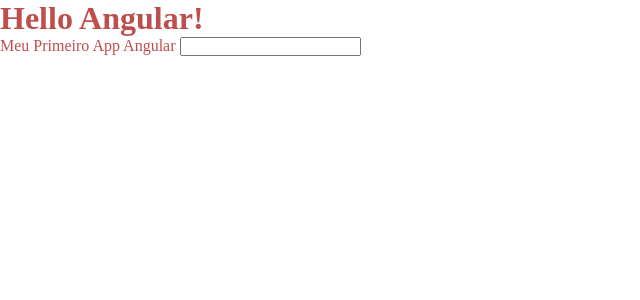
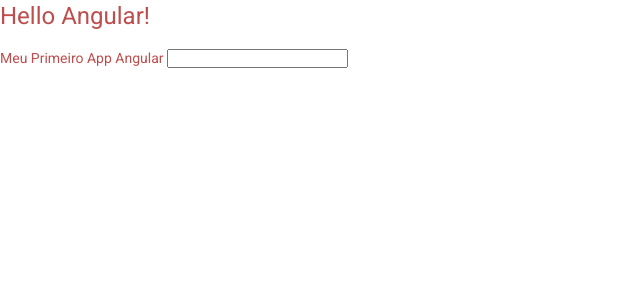
Before and after one commit to leoportogtr86/angular, an Angular app: page / in a window 1280 px wide. Shown: the top 300 px of the page, without its empty margins (0-640 px from the left). Built offline with nearby package versions, Linux system fonts and the light colour scheme.

Commit message:
angular/material

```diff
--- a/angular.json
+++ b/angular.json
@@ -28,6 +28,7 @@
               "src/assets"
             ],
             "styles": [
+              "./node_modules/@angular/material/prebuilt-themes/indigo-pink.css",
               "src/styles.css"
             ],
             "scripts": []
@@ -91,6 +92,7 @@
               "src/assets"
             ],
             "styles": [
+              "./node_modules/@angular/material/prebuilt-themes/indigo-pink.css",
               "src/styles.css"
             ],
             "scripts": []
--- a/package.json
+++ b/package.json
@@ -12,10 +12,12 @@
   "private": true,
   "dependencies": {
     "@angular/animations": "~11.2.1",
+    "@angular/cdk": "^11.2.1",
     "@angular/common": "~11.2.1",
     "@angular/compiler": "~11.2.1",
     "@angular/core": "~11.2.1",
     "@angular/forms": "~11.2.1",
+    "@angular/material": "^11.2.1",
     "@angular/platform-browser": "~11.2.1",
     "@angular/platform-browser-dynamic": "~11.2.1",
     "@angular/router": "~11.2.1",
--- a/src/app/app.module.ts
+++ b/src/app/app.module.ts
@@ -3,7 +3,8 @@
 
 import { AppRoutingModule } from './app-routing.module';
 import { AppComponent } from './app.component';
-import {FormsModule} from '@angular/forms'
+import {FormsModule} from '@angular/forms';
+import { BrowserAnimationsModule } from '@angular/platform-browser/animations'
 
 @NgModule({
   declarations: [
@@ -12,7 +13,8 @@
   imports: [
     BrowserModule,
     AppRoutingModule,
-    FormsModule
+    FormsModule,
+    BrowserAnimationsModule
   ],
   providers: [],
   bootstrap: [AppComponent]
--- a/src/index.html
+++ b/src/index.html
@@ -6,8 +6,11 @@
   <base href="/">
   <meta name="viewport" content="width=device-width, initial-scale=1">
   <link rel="icon" type="image/x-icon" href="favicon.ico">
+  <link rel="preconnect" href="https://fonts.gstatic.com">
+  <link href="https://fonts.googleapis.com/css2?family=Roboto:wght@300;400;500&display=swap" rel="stylesheet">
+  <link href="https://fonts.googleapis.com/icon?family=Material+Icons" rel="stylesheet">
 </head>
-<body>
+<body class="mat-typography">
   <app-root></app-root>
 </body>
 </html>
--- a/src/styles.css
+++ b/src/styles.css
@@ -9,3 +9,5 @@
 
     color: rgb(190, 77, 77);
 }
+html, body { height: 100%; }
+body { margin: 0; font-family: Roboto, "Helvetica Neue", sans-serif; }
```
Also changed, not shown: 2 other files (tests, documents, lock files or other folders).
